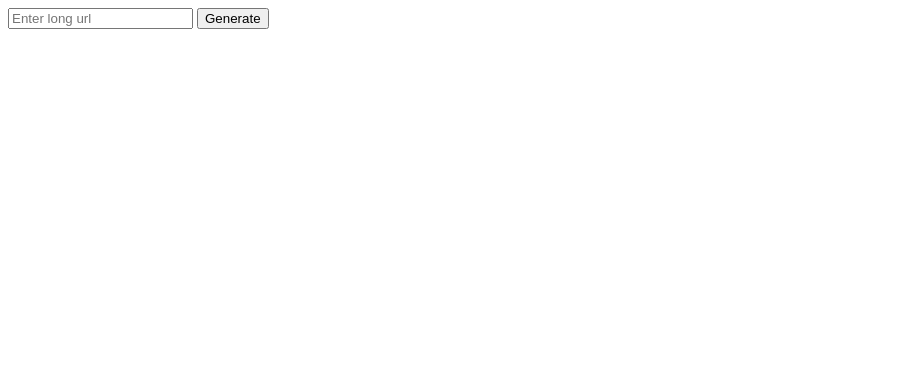
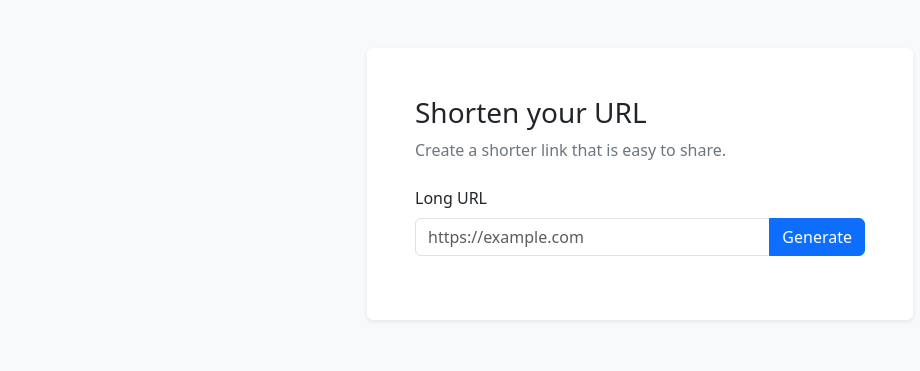
Before and after one commit to leezaverse/shortit, a website: page index.html in a window 1280 px wide. Shown: the whole page, without its empty margins (0-920 px from the left). Drawn offline with nearby package versions, Linux system fonts and the light colour scheme.

Commit message:
feat: improve URL shortener UI with Bootstrap

```diff
--- a/index.html
+++ b/index.html
@@ -1,6 +1,31 @@
-<input type="text" placeholder="Enter long url" id="input" />
-<button id="gen">Generate</button>
-<div id="output"></div>
+<!doctype html>
+<html lang="en">
+<head>
+    <meta charset="utf-8" />
+    <meta name="viewport" content="width=device-width, initial-scale=1" />
+    <title>Shortit - URL Shortener</title>
+    <link href="https://cdn.jsdelivr.net/npm/bootstrap@5.3.3/dist/css/bootstrap.min.css" rel="stylesheet" />
+</head>
+<body class="bg-light">
+    <main class="container py-5">
+        <div class="row justify-content-center">
+            <div class="col-12 col-md-8 col-lg-6">
+                <div class="card border-0 shadow-sm">
+                    <div class="card-body p-4 p-md-5">
+                        <h1 class="h3 mb-2">Shorten your URL</h1>
+                        <p class="text-secondary mb-4">Create a shorter link that is easy to share.</p>
+
+                        <label class="form-label" for="input">Long URL</label>
+                        <div class="input-group mb-3">
+                            <input type="url" class="form-control" placeholder="https://example.com" id="input" />
+                            <button class="btn btn-primary" type="button" id="gen">Generate</button>
+                        </div>
+                        <div id="output" class="alert d-none mb-0" role="alert"></div>
+                    </div>
+                </div>
+            </div>
+        </div>
+    </main>
 
 <script>
     function isValidUrl(value) {
@@ -13,7 +38,9 @@
     }
 
     function showMessage(message) {
-        document.getElementById("output").textContent = message;
+        const output = document.getElementById("output");
+        output.className = "alert alert-danger mb-0";
+        output.textContent = message;
     }
 
     function showShortUrl(shortKey) {
@@ -26,6 +53,7 @@
         link.rel = "noopener noreferrer";
         link.textContent = shortUrl;
 
+        output.className = "alert alert-success mb-0";
         output.textContent = "Short URL: ";
         output.appendChild(link);
     }
```
